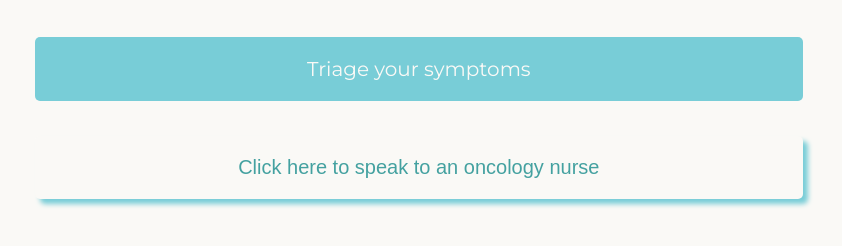
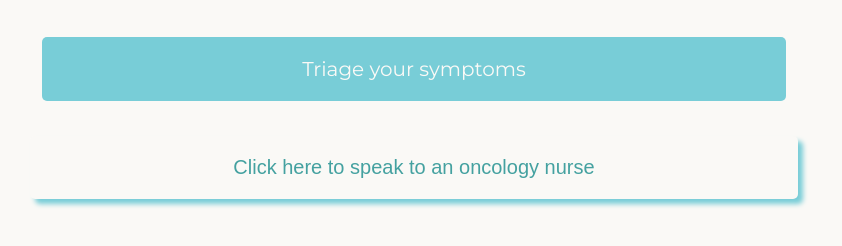
Before and after one commit to miahbates/nursing-triage-tool, a plain HTML site: page index.html in a window 1280 px wide. Shown: the part 68-314 px from the top of the page, without its empty margins (226-1068 px from the left). Drawn offline with nearby package versions, Linux system fonts and the light colour scheme.

Commit message:
centered symptom questions on desktop screen

```diff
--- a/index.css
+++ b/index.css
@@ -24,8 +24,9 @@ section {
   padding: 20px;
   border-radius: 5px;
   font-size: 1.5rem;
-  text-align:center;
+  text-align: center;
   margin: 0 auto;
+  width: 85vw;
 }
 
 button {
@@ -72,7 +73,6 @@ button {
 
 .intro{
   margin: 0 auto;
-  width: 90%;
 }
 
 .line-1 {
@@ -95,7 +95,7 @@ form > button {
 }
 
 form > button:hover {
-  transform: scale(1.1);
+  transform: scale(1.0);
   background-color: #068D9D;
   box-shadow: rgb(108 112 116 / 44%) 0px 8px 24px;
 
@@ -119,7 +119,7 @@ form > button:hover {
 
   .intro {
     margin: 0 auto;
-    width: 60%;
+    width: 60vw;
   }
 
   button, section {
@@ -127,12 +127,13 @@ form > button:hover {
   }
 
   .column {
-    width: 60vw;
+    /* width: 60vw; */
     margin: 0 auto;
   }
 
   section {
-    margin: 20px 0;
+    width: 55vw;
+    margin: 20px auto;
   }
 
 }
```
